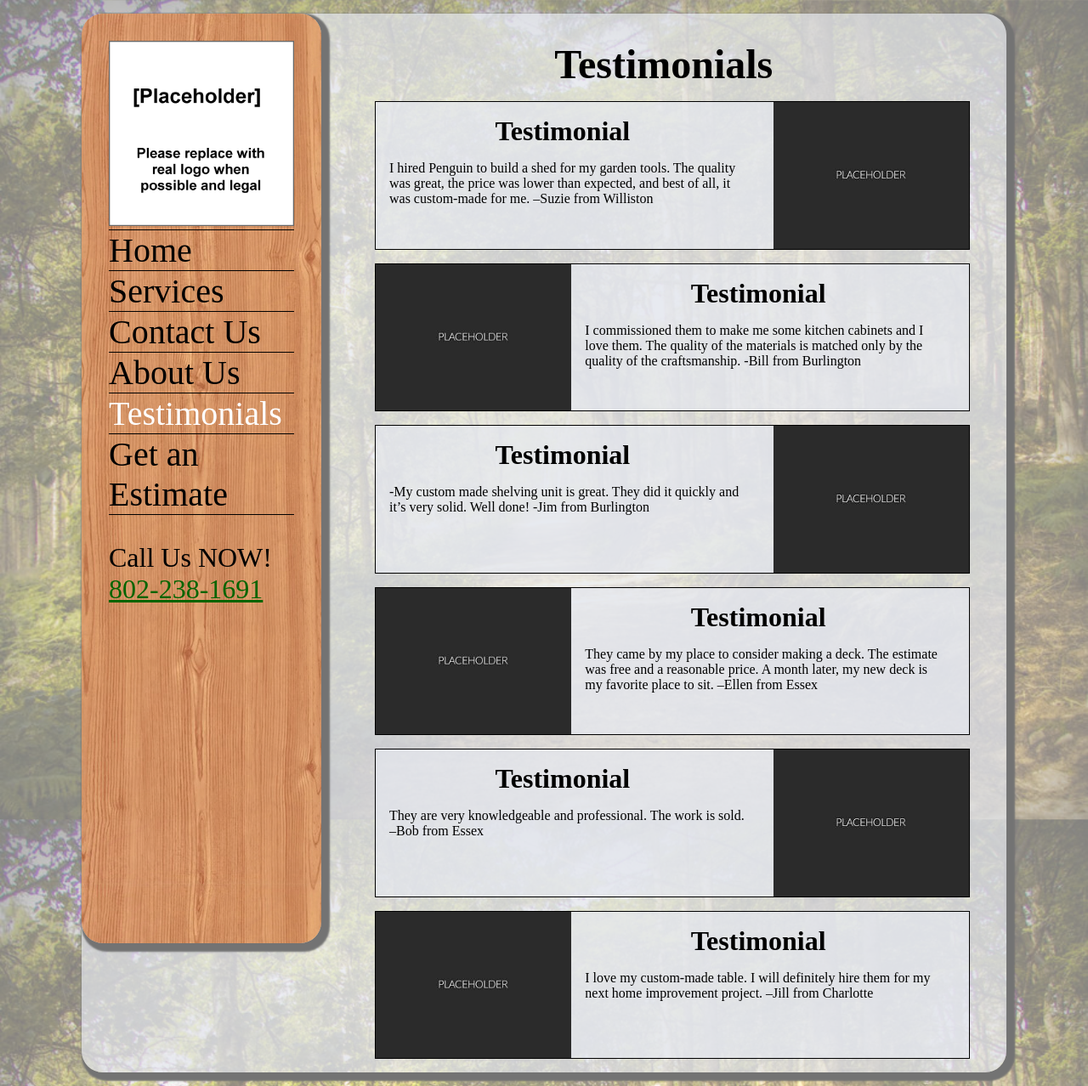
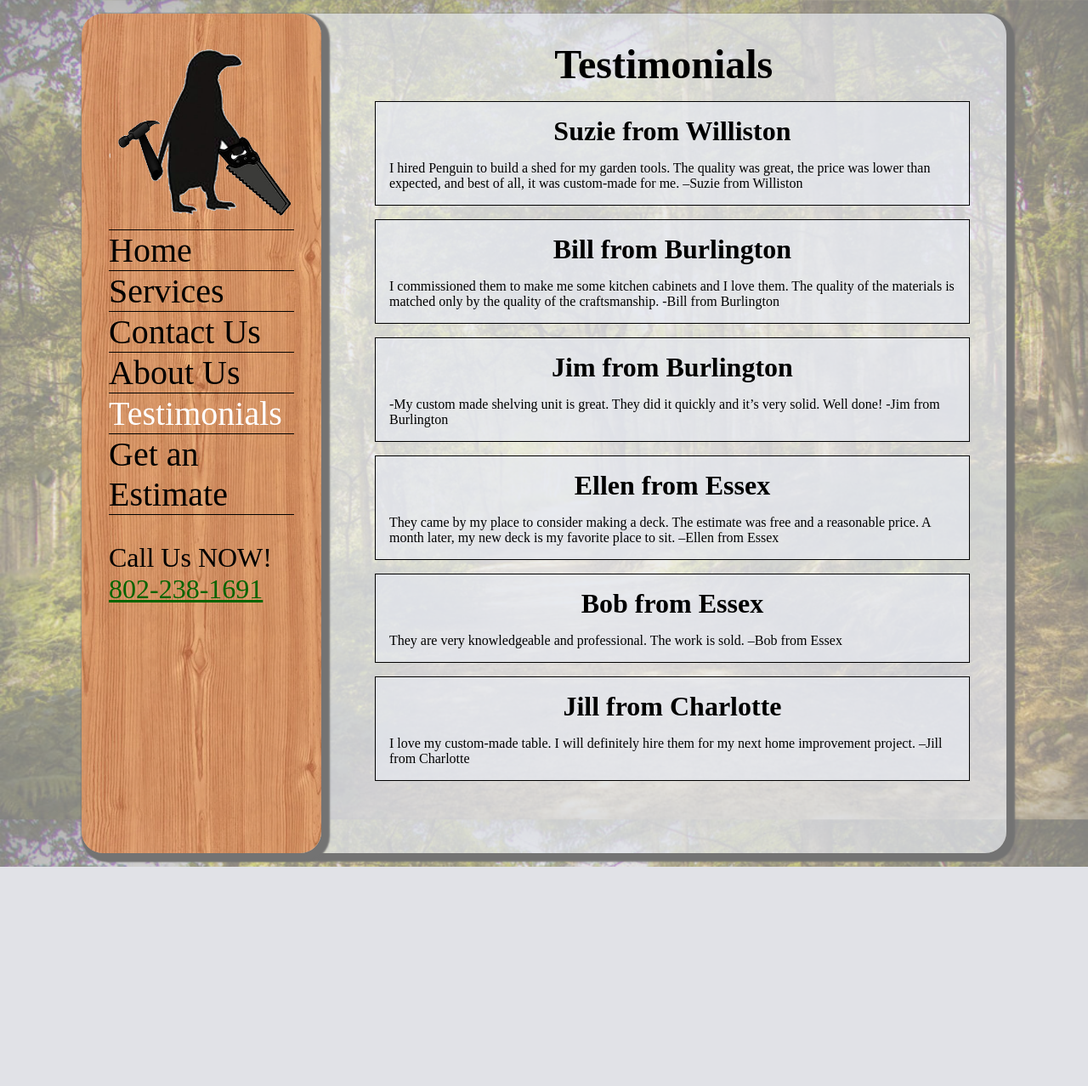
Before and after one commit to probie93/penguin, a PHP site: page /testimonials.php in a window 1280 px wide. Shown: the whole page at 85% size. After the commit the page ends 1020 px from the top, so only its background shows below. Run offline with PHP 8.4, Linux system fonts and the light colour scheme; data that the repository does not hold is empty; some libraries are stand-ins or nearby versions.

Commit message:
Finished Mobile, Other fixes

```diff
--- a/assignment7/penguin/Mainindex.php
+++ b/assignment7/penguin/Mainindex.php
@@ -14,6 +14,7 @@ include 'includes/header.php'?>
  });
 </script>
 <section id = "main_container">
+	<img src = "img/ham.png" id = "menuHam" alt = "Description of image"/>
 	<img src = "img/PenGuinTextAnimal.png" id = "main_image" alt = "Description of image"/>
 	<p class = "main_description">Committed to providing clients with a service that they cannot buy in a store, Penguin encourages client involvement in the design, build process. We provide high quality workmanship that will make your home improvement goals a reality. A locally owned, fully insured Vermont based business offering honest discussion and FREE estimates. </p>
 	<article id = "show_off_holder">
--- a/assignment7/penguin/about.php
+++ b/assignment7/penguin/about.php
@@ -105,6 +105,7 @@ $aboutUs = array(
   google.maps.event.addDomListener(window, 'load', initialize);
 </script>
 <section id = "main_container">
+	<img src = "img/ham.png" id = "menuHam" alt = "Description of image"/>
 	<h1 id = "main_title" class = "center">About Us</h1>
 	<article id = "about_us_holder">
 
--- a/assignment7/penguin/contact.php
+++ b/assignment7/penguin/contact.php
@@ -20,7 +20,9 @@ include 'includes/header.php'?>
       google.maps.event.addDomListener(window, 'load', initialize);
     </script>
 <section id = "main_container">
+	<img src = "img/ham.png" id = "menuHam" alt = "Description of image"/>
 	<h1 id = "main_title" class = "center">Contact Us</h1>
+	<?if(isset($_POST[email])){print('<p class = "green large">Your question has been submitted.</p>');}?>
 		<section id = "contact_container">
 			<h2>Contact:</h2>
 			<div id = "social_contact_holder">
@@ -74,7 +76,7 @@ include 'includes/header.php'?>
 					</p>
 					<p>
 						<label for="specifications">Specifications:</label><br>
-						<textarea rows="4" cols="50" id="specifications" name="specifications" placeholder = "Enter any specific requirements"></textarea>
+						<textarea rows="4" cols="30" id="specifications" name="specifications" placeholder = "Enter any specific requirements"></textarea>
 					</p>
 				</fieldset>
 				<fieldset>
--- a/assignment7/penguin/css/penguin.css
+++ b/assignment7/penguin/css/penguin.css
@@ -103,6 +103,12 @@ p #menu_phone{
 }
 p #menu_phone:hover{
 	color:white;
+}
+#menuHam
+{
+	display:none;
+	width:50px;
+	height:50px;
 }
 /**************************************************************************
                         Main Style Shared Across Pages
@@ -290,20 +296,12 @@ body#testimonials section.testimonial_container{
 	border:black solid 1px;
 	background-color: rgba(229, 233, 240, .7);
 }
-body#testimonials img.testimonial_image{
-	width:33%;
-	height:auto;
-}
 body#testimonials h3.testimonial_title{
-	width:63%;
 	text-align:center;
-	float:left;
 }
 body#testimonials p.testimonial_description{
-	width:60%;
 	padding:1em;
 	padding-top:0em;
-	float:left;
 	margin:0em;
 }
 /**************************************************************************
--- a/assignment7/penguin/estimate.php
+++ b/assignment7/penguin/estimate.php
@@ -2,6 +2,7 @@
 include 'includes/header.php';
 include 'services_array.php';?>
 	<section id = "main_container">
+	<img src = "img/ham.png" id = "menuHam" alt = "Description of image"/>
 		<h1 id = "main_title" class = "center">Get an estimate</h1>
 		<section id = "estimate_form_holder">
 			<form id = "estimate_form" action="estimate.php" method="post">
@@ -32,7 +33,7 @@ include 'services_array.php';?>
 					</p>
 					<p>
 						<label for="question">Comments:</label><br>
-						<textarea rows="4" cols="50" id="question" name="question" placeholder = "Enter your question here"></textarea>
+						<textarea rows="4" cols="30" id="question" name="question" placeholder = "Enter your question here"></textarea>
 					</p>
 				</fieldset>
 				<fieldset>
--- a/assignment7/penguin/includes/header.php
+++ b/assignment7/penguin/includes/header.php
@@ -31,13 +31,14 @@ include"websiteinfo.php";
 <link rel="stylesheet" href="css/penguin.css" type="text/css" media="screen" />
 <script src="//ajax.googleapis.com/ajax/libs/jquery/2.1.0/jquery.min.js"></script>
 <script type="text/javascript" src="https://maps.google.com/maps/api/js?sensor=false&amp;v=3"></script>
+<script src="http://code.jquery.com/ui/1.10.3/jquery-ui.js"></script>
 <script type="text/javascript" src="js/penguin.js"></script>
 </head>
 
 <body id = "<?print($page);?>">
 <header id = "header">
 <section id = "logo_holder">
-<img id = "logo" src = "img/placeholder_logo.png" alt="Penguin Home Improvement Logo" />
+<img id = "logo" src = "img/PenGuin2.png" alt="Penguin Home Improvement Logo" />
 </section>
 <?include 'includes/menu.php'?>
 <p class = "phone_number">Call Us NOW! <br><a id = "menu_phone" href="tel:+1-802-238-1691">802-238-1691</a></p>
--- a/assignment7/penguin/js/penguin.js
+++ b/assignment7/penguin/js/penguin.js
@@ -2,6 +2,9 @@ $(function() {
 	$("#header").height(0);
 	var height = $("#main_container").outerHeight(true);
 	$("#header").height(height+5);
+	   $('#menuHam').click(function(){
+	$('#header').toggle();
+	});
 });
 $( window ).resize(function() {
 	$("#header").height(0);
--- a/assignment7/penguin/services.php
+++ b/assignment7/penguin/services.php
@@ -3,6 +3,7 @@ include 'includes/header.php'?>
 <?include 'services_array.php';
 ?>
 <section id = "main_container">
+	<img src = "img/ham.png" id = "menuHam" alt = "Description of image"/>
 	<h1 id = "main_title" class = "center">Services</h1>
 	<article id = "services_holder">
 
--- a/assignment7/penguin/testimonials.php
+++ b/assignment7/penguin/testimonials.php
@@ -3,45 +3,45 @@ include 'includes/header.php'?>
 <?
 $testimonials = array(
 				1 => array(
-							'title'=>'Testimonial',
+							'title'=>'Suzie from Williston',
 							'image'=>'placeholder.jpg',
 							'description'=>'I hired Penguin to build a shed for my garden tools. The quality was great, the price was lower than expected, and best of all, it was custom-made for me. –Suzie from Williston',
 					 ),
 				2 => array(
-							'title'=>'Testimonial',
+							'title'=>'Bill from Burlington',
 							'image'=>'placeholder.jpg',
 							'description'=>'I commissioned them to make me some kitchen cabinets and I love them. The quality of the materials is matched only by the quality of the craftsmanship. -Bill from Burlington',
 					 ),
 				3 => array(
-							'title'=>'Testimonial',
+							'title'=>'Jim from Burlington',
 							'image'=>'placeholder.jpg',
 							'description'=>'-My custom made shelving unit is great. They did it quickly and it’s very solid. Well done! -Jim from Burlington',
 					 ),
 				4 => array(
-							'title'=>'Testimonial',
+							'title'=>'Ellen from Essex',
 							'image'=>'placeholder.jpg',
 							'description'=>'They came by my place to consider making a deck. The estimate was free and a reasonable price.  A month later, my new deck is my favorite place to sit. –Ellen from Essex',
 					 ),
 				5 => array(
-							'title'=>'Testimonial',
+							'title'=>'Bob from Essex',
 							'image'=>'placeholder.jpg',
 							'description'=>'They are very knowledgeable and professional. The work is sold. –Bob from Essex',
 					 ),
 				6 => array(
-							'title'=>'Testimonial',
+							'title'=>'Jill from Charlotte',
 							'image'=>'placeholder.jpg',
 							'description'=>'I love my custom-made table. I will definitely hire them for my next home improvement project. –Jill from Charlotte',
 					 ),
 			);
 ?>
 <section id = "main_container">
+	<img src = "img/ham.png" id = "menuHam" alt = "Description of image"/>
 	<h1 id = "main_title" class = "center">Testimonials</h1>
 	<article id = "testimonials_holder">
 
 	<?$i = 0;
 	foreach($testimonials as $testimonial){?>
 		<section class = "testimonial_container">
-			<img src = "img/<?print $testimonial[image];?>" class = "testimonial_image <?if($i%2 == 0){print('float_right');}else{print('float_left');}?>" alt = "Description of image"/>
 			<h3 class = "testimonial_title"><?print $testimonial[title];?></h3>
 			<p class = "testimonial_description"><?print $testimonial[description];?></p>
 			<div class = "clearFix"></div>
```
Also changed, not shown: other parts of assignment7/penguin/css/penguin.css (+31 -1 lines), assignment7/landingSite/mainIndex.php (+6 -6 lines), assignment7/penguin/img/PenGuin2.png (added), assignment7/penguin/img/PenGuinTextAnimal.png (added), assignment7/penguin/img/ham.png (added), 4 other files.
